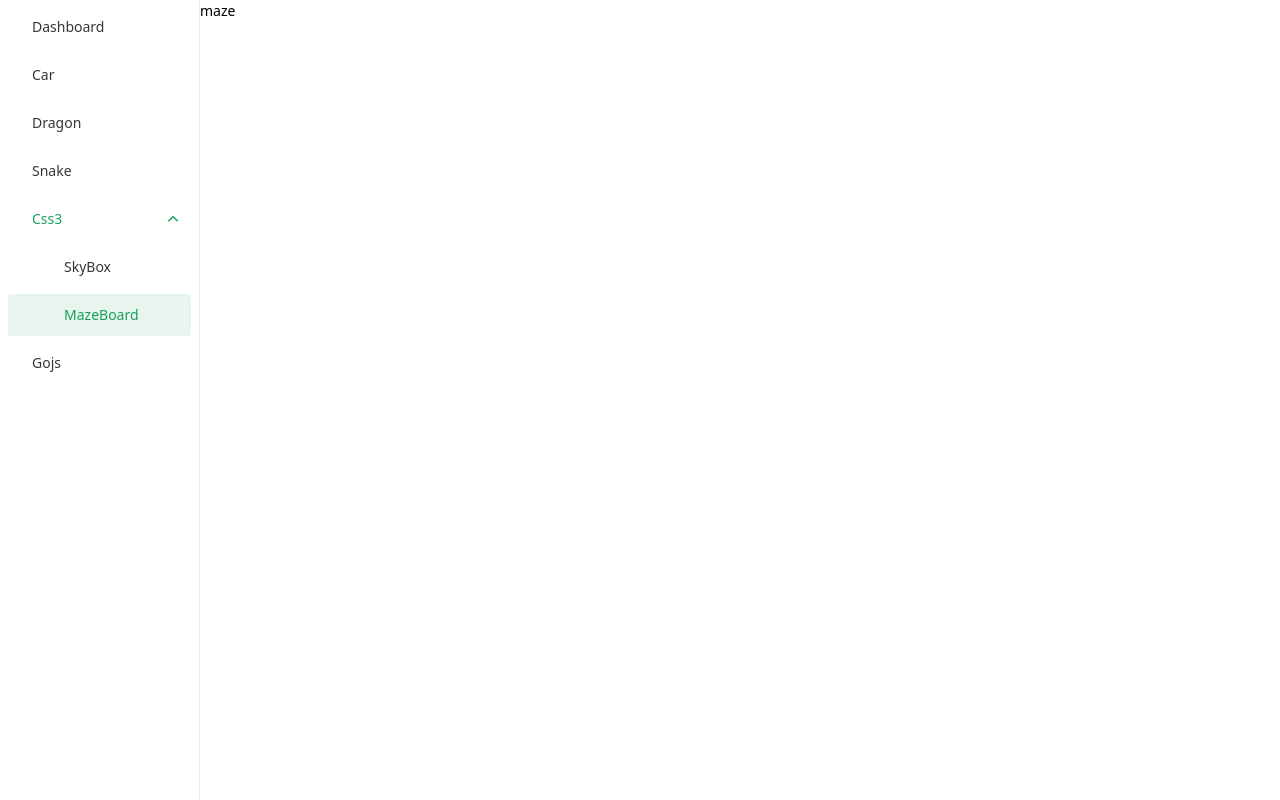
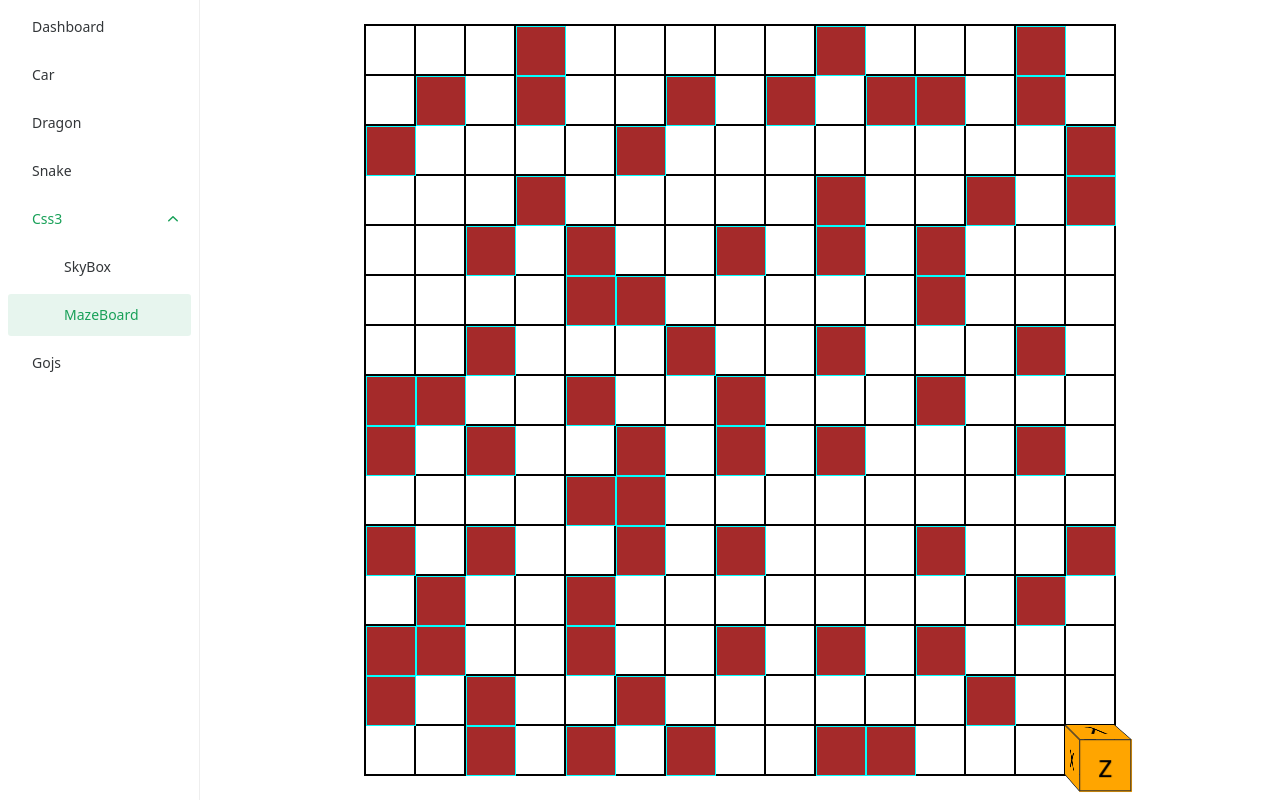
Before and after one commit to webwusen/exercise, a Vue app: page /#/css3/mazeboard in a window 1280 px wide. Built offline with nearby package versions, Linux system fonts and the light colour scheme.

Commit message:
制作迷宫大作战

```diff
--- a/src/pages/css3/maze-board/index.vue
+++ b/src/pages/css3/maze-board/index.vue
@@ -1,10 +1,221 @@
 <template>
-  <div>maze</div>
+  <div id="mazeBoard" class="maze-board">
+    <div id="mazeWall" class="maze-board-wall">
+      <div class="maze-piece-box">
+        <div class="maze-piece front">z</div>
+        <div class="maze-piece back">z</div>
+        <div class="maze-piece left">x</div>
+        <div class="maze-piece right">x</div>
+        <div class="maze-piece top">y</div>
+        <div class="maze-piece bottom">y</div>
+      </div>
+      <div v-for="(item, index) in grid" :key="index" class="maze-board-grid">
+        <div v-if="item === 1" class="maze-roadblock-box">
+          <div class="maze-board-roadblock front"></div>
+          <div class="maze-board-roadblock back"></div>
+          <div class="maze-board-roadblock left"></div>
+          <div class="maze-board-roadblock right"></div>
+          <div class="maze-board-roadblock top"></div>
+          <div class="maze-board-roadblock bottom"></div>
+        </div>
+      </div>
+    </div>
+  </div>
 </template>
 <script lang="ts">
-  import { defineComponent } from 'vue'
+  import { defineComponent, ref, Ref, onMounted, onUnmounted } from 'vue'
+  import type { EventListener } from '@/type/index'
+
   export default defineComponent({
     name: 'MazeBoard',
-    setup() {}
+    setup() {
+      /*
+      格子数据，0不能通过，1可以通过
+        0, 0, 0, 1, 0, 0, 0, 0, 0, 1, 0, 0, 0, 1, 0,
+        0, 1, 0, 1, 0, 0, 1, 0, 1, 0, 1, 1, 0, 1, 0,
+        1, 0, 0, 0, 0, 1, 0, 0, 0, 0, 0, 0, 0, 0, 1,
+        0, 0, 0, 1, 0, 0, 0, 0, 0, 1, 0, 0, 1, 0, 1,
+        0, 0, 1, 0, 1, 0, 0, 1, 0, 1, 0, 1, 0, 0, 0,
+        0, 0, 0, 0, 1, 1, 0, 0, 0, 0, 0, 1, 0, 0, 0,
+        0, 0, 1, 0, 0, 0, 1, 0, 0, 1, 0, 0, 0, 1, 0,
+        1, 1, 0, 0, 1, 0, 0, 1, 0, 0, 0, 1, 0, 0, 0,
+        1, 0, 1, 0, 0, 1, 0, 1, 0, 1, 0, 0, 0, 1, 0,
+        0, 0, 0, 0, 1, 1, 0, 0, 0, 0, 0, 0, 0, 0, 0,
+        1, 0, 1, 0, 0, 1, 0, 1, 0, 0, 0, 1, 0, 0, 1,
+        0, 1, 0, 0, 1, 0, 0, 0, 0, 0, 0, 0, 0, 1, 0,
+        1, 1, 0, 0, 1, 0, 0, 1, 0, 1, 0, 1, 0, 0, 0,
+        1, 0, 1, 0, 0, 1, 0, 0, 0, 0, 0, 0, 1, 0, 0,
+        0, 0, 1, 0, 1, 0, 1, 0, 0, 1, 1, 0, 0, 0, 0
+      */
+      const grid: Ref<number[]> = ref([
+        0, 0, 0, 1, 0, 0, 0, 0, 0, 1, 0, 0, 0, 1, 0, 0, 1, 0, 1, 0, 0, 1, 0, 1, 0, 1, 1, 0, 1, 0, 1,
+        0, 0, 0, 0, 1, 0, 0, 0, 0, 0, 0, 0, 0, 1, 0, 0, 0, 1, 0, 0, 0, 0, 0, 1, 0, 0, 1, 0, 1, 0, 0,
+        1, 0, 1, 0, 0, 1, 0, 1, 0, 1, 0, 0, 0, 0, 0, 0, 0, 1, 1, 0, 0, 0, 0, 0, 1, 0, 0, 0, 0, 0, 1,
+        0, 0, 0, 1, 0, 0, 1, 0, 0, 0, 1, 0, 1, 1, 0, 0, 1, 0, 0, 1, 0, 0, 0, 1, 0, 0, 0, 1, 0, 1, 0,
+        0, 1, 0, 1, 0, 1, 0, 0, 0, 1, 0, 0, 0, 0, 0, 1, 1, 0, 0, 0, 0, 0, 0, 0, 0, 0, 1, 0, 1, 0, 0,
+        1, 0, 1, 0, 0, 0, 1, 0, 0, 1, 0, 1, 0, 0, 1, 0, 0, 0, 0, 0, 0, 0, 0, 1, 0, 1, 1, 0, 0, 1, 0,
+        0, 1, 0, 1, 0, 1, 0, 0, 0, 1, 0, 1, 0, 0, 1, 0, 0, 0, 0, 0, 0, 1, 0, 0, 0, 0, 1, 0, 1, 0, 1,
+        0, 0, 1, 1, 0, 0, 0, 0
+      ])
+      interface InitClass {
+        remove: Function
+      }
+      let initClass: null | InitClass = null
+      const init = () => {
+        const pan = document.getElementById('mazeWall') as HTMLDivElement
+        const board = document.getElementById('mazeBoard') as HTMLDivElement
+        let startX = 0
+        let startY = 0
+        let rotateX = 0
+        let rotateY = 0
+        let speed = 0.2
+        let allowMove = false
+        const mouseDownHandler = (event: MouseEvent) => {
+          animate()
+          allowMove = true
+          startX = event.clientX
+          startY = event.clientY
+        }
+        const mouseUpHandler = () => {
+          allowMove = false
+          if (time) {
+            cancelAnimationFrame(time)
+          }
+        }
+        const mouseMoveHandler = (event: MouseEvent) => {
+          if (!allowMove) return
+          rotateX = rotateX + -(event.clientY - startY) * speed
+          rotateY = rotateY + (event.clientX - startX) * speed
+          startX = event.clientX
+          startY = event.clientY
+        }
+        const eventHandler = (eventName: 'addEventListener' | 'removeEventListener') => {
+          board[eventName]('mousedown', mouseDownHandler as EventListener)
+          board[eventName]('mouseup', mouseUpHandler as EventListener)
+          board[eventName]('mousemove', mouseMoveHandler as EventListener)
+        }
+        eventHandler('addEventListener')
+
+        let time: number | null = null
+        const animate = () => {
+          pan.style.transform = `rotateX(${rotateX}deg) rotateY(${rotateY}deg)`
+          time = requestAnimationFrame(animate)
+        }
+
+        const remove = () => {
+          if (time) {
+            cancelAnimationFrame(time)
+          }
+          eventHandler('removeEventListener')
+        }
+        return {
+          remove
+        }
+      }
+
+      onMounted(() => {
+        initClass = init()
+      })
+      onUnmounted(() => {
+        initClass?.remove()
+      })
+      return {
+        grid
+      }
+    }
   })
 </script>
+<style scoped>
+  .maze-board {
+    width: 100%;
+    height: 100%;
+    text-align: center;
+    perspective: 1200px;
+    overflow: hidden;
+    user-select: none;
+  }
+  .maze-board-wall {
+    position: relative;
+    display: inline-block;
+    width: 750px;
+    height: 750px;
+    vertical-align: middle;
+    border: 1px solid;
+    box-sizing: content-box;
+    transform-style: preserve-3d;
+    transform-origin: 50% 50%;
+  }
+  .maze-board:after {
+    content: '';
+    display: inline-block;
+    width: 0;
+    height: 100%;
+    vertical-align: middle;
+  }
+  .maze-board-grid {
+    width: 50px;
+    height: 50px;
+    float: left;
+    border: 1px solid;
+  }
+  .maze-board-grid:first-child {
+    background-color: orange;
+  }
+  .maze-board-grid:last-child {
+    background-color: orange;
+  }
+  .maze-piece-box,
+  .maze-roadblock-box {
+    position: relative;
+    transform: translateZ(25px);
+    transform-style: preserve-3d;
+    transform-origin: 50% 50%;
+    transition: all 2s cubic-bezier(0.075, 0.82, 0.165, 1);
+  }
+  .maze-board-roadblock,
+  .maze-piece-box,
+  .maze-piece {
+    position: absolute;
+  }
+
+  .maze-piece-box,
+  .maze-piece,
+  .maze-roadblock-box,
+  .maze-board-roadblock {
+    width: 50px;
+    height: 50px;
+    line-height: 48px;
+    font-size: 30px;
+  }
+
+  .maze-piece-box {
+    right: 0;
+    bottom: 0;
+  }
+  .maze-piece {
+    background-color: orange;
+    border: 1px solid #333;
+  }
+  .maze-board-roadblock {
+    border: 1px solid cyan;
+    background-color: brown;
+  }
+  .front {
+    transform: translateZ(25px);
+  }
+  .back {
+    transform: rotateX(180deg) translateZ(25px);
+  }
+  .left {
+    transform: rotateY(-90deg) translateZ(25px);
+  }
+  .right {
+    transform: rotateY(-90deg) translateZ(-25px);
+  }
+  .top {
+    transform: rotateX(-90deg) translateZ(25px);
+  }
+  .bottom {
+    transform: rotateX(-90deg) translateZ(-25px);
+  }
+</style>
--- a/src/pages/css3/sky-box/index.vue
+++ b/src/pages/css3/sky-box/index.vue
@@ -13,17 +13,14 @@
 
 <script lang="ts">
   import { defineComponent, onMounted, onUnmounted } from 'vue'
+  import type { EventListener } from '@/type/index'
 
   export default defineComponent({
     name: 'SkyBox',
     setup() {
       interface point {
-        pageX: number
-        pageY: number
-      }
-
-      interface EventListener {
-        (evt: Event): void
+        clientX: number
+        clientY: number
       }
 
       let skybox: SkyBox | null = null
@@ -100,8 +97,8 @@
          */
         mouseDownHandler = (event: MouseEvent) => {
           this.allowMove = true
-          this.startX = event.pageX
-          this.startY = event.pageY
+          this.startX = event.clientX
+          this.startY = event.clientY
           this.animate()
         }
         // 鼠标按键松开时，解绑鼠标移动事件，清除动画函数
@@ -118,10 +115,10 @@
          */
         mouseMoveHandler = (event: MouseEvent) => {
           if (!this.allowMove) return
-          this.rotateX = this.rotateX + -(event.pageY - this.startY / this.speed)
-          this.rotateY = this.rotateY + (event.pageX - this.startX / this.speed)
-          this.startY = event.pageY
-          this.startX = event.pageX
+          this.rotateX = this.rotateX + -(event.clientY - this.startY / this.speed)
+          this.rotateY = this.rotateY + (event.clientX - this.startX / this.speed)
+          this.startY = event.clientY
+          this.startX = event.clientX
         }
         documentMouseMoveHandler = (event: MouseEvent) => {
           if (this.calcBoundary(event)) {
@@ -129,7 +126,7 @@
           }
         }
         // 判断鼠标是否移除camera范围
-        calcBoundary = ({ pageX: x, pageY: y }: point) => {
+        calcBoundary = ({ clientX: x, clientY: y }: point) => {
           const { top, bottom, left, right } = this.cameraInfo
           return x <= left || x >= right || y <= top || y >= bottom
         }
--- /dev/null
+++ b/src/type/index.ts
@@ -0,0 +1,3 @@
+export interface EventListener {
+  (evt: Event): void
+}
```
